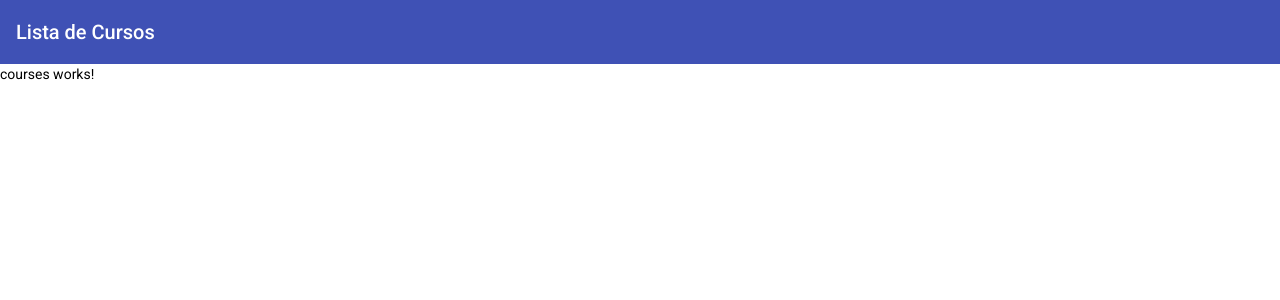
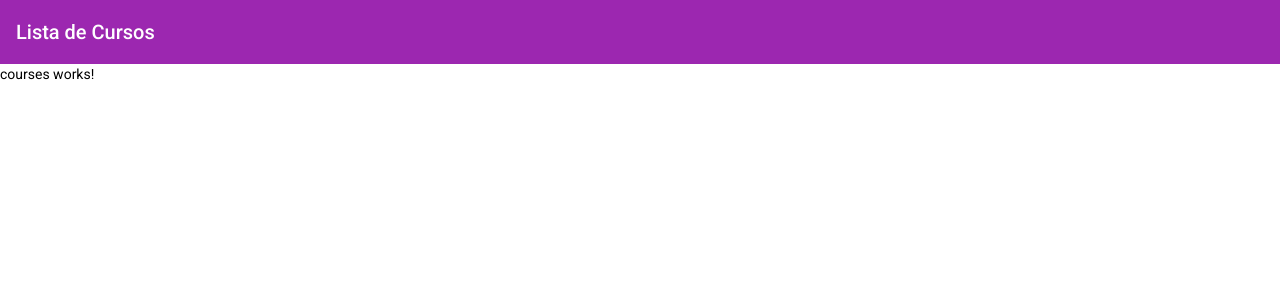
Before and after one commit to gustavogss/crud-angular-spring, an Angular app in the folder front-angular/: page /courses in a window 1280 px wide. Shown: the top 300 px of the page. Built offline with nearby package versions, Linux system fonts and the light colour scheme.

Commit message:
Criando estilo global

```diff
--- a/front-angular/src/styles.scss
+++ b/front-angular/src/styles.scss
@@ -1,2 +1,13 @@
+@import '@angular/material/theming';
+@include mat-core();
+
+$custom-app-primary: mat-palette($mat-purple);
+$custom-app-secondary: mat-palette($mat-gray, A200, A400, 700);
+$custom-app-warn: mat-palette($mat-red);
+
+$custom-theme: mat-light-theme($custom-app-primary, $custom-app-secondary,  $custom-app-warn);
+
+@include angular-material-theme($custom-theme);
+
 html, body { height: 100%; }
 body { margin: 0; font-family: Roboto, "Helvetica Neue", sans-serif; }
```
